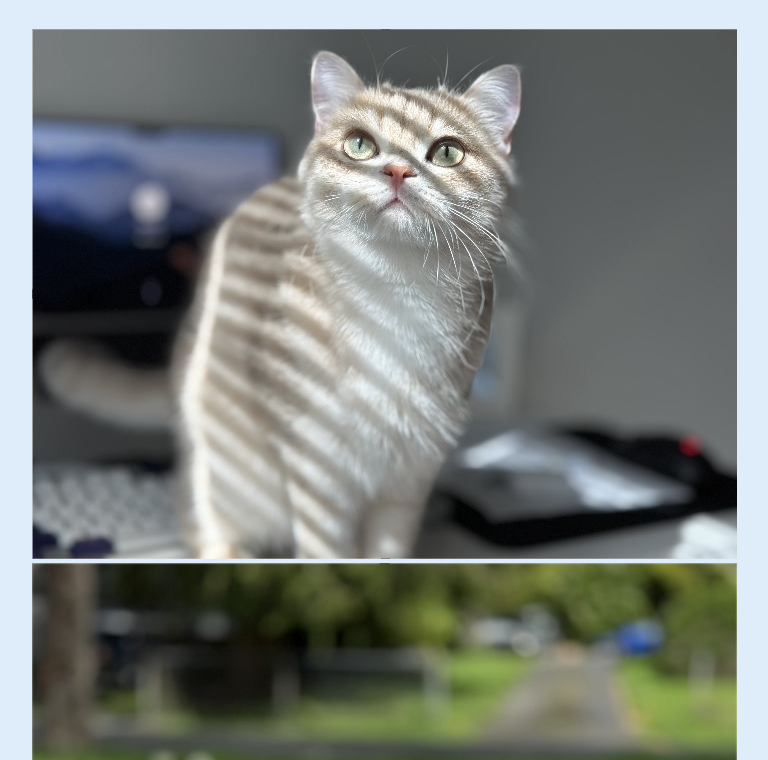
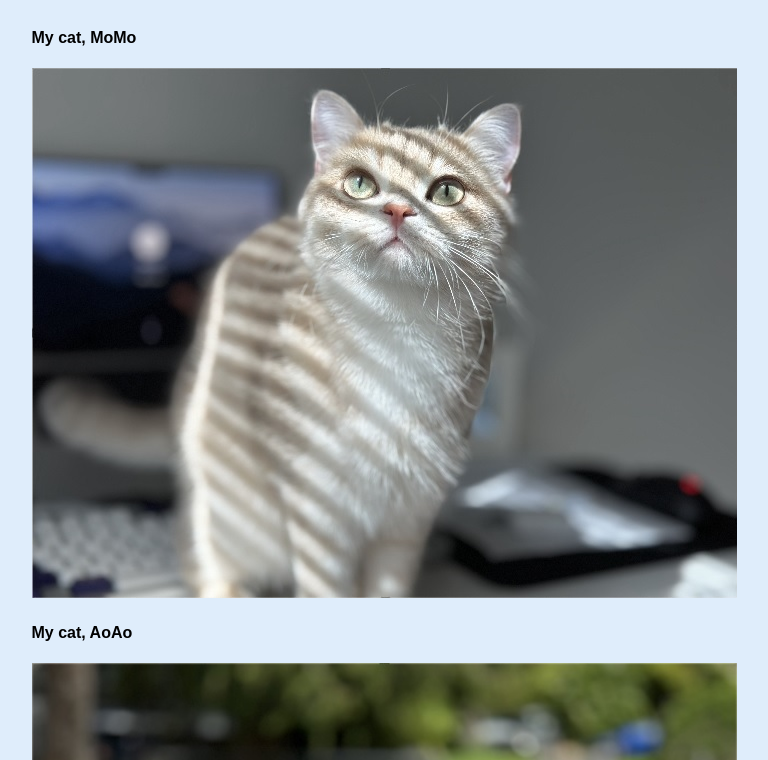
Before and after one commit to Vodkaox/personal_website, a plain HTML site: page more-page/more.html in a window 1280 px wide. Shown: the part 192-952 px from the top of the page, without its empty margins (256-1024 px from the left). Drawn offline with Linux system fonts and the light colour scheme.

Commit message:
add info

```diff
--- a/more-page/more.html
+++ b/more-page/more.html
@@ -24,9 +24,11 @@
             <div class="header">
                 <p id='first' class="intro space">100% Cat person</p>
                 <div class="container">
+                    <h4> My cat, MoMo</h4>
                     <img src="../images/cat1.jpg" class="cat1">
                 </div>
                 <div class="container">
+                    <h4> My cat, AoAo</h4>
                     <img src="../images/cat2.jpg" class="cat2">
                 </div>
             </div>
```
